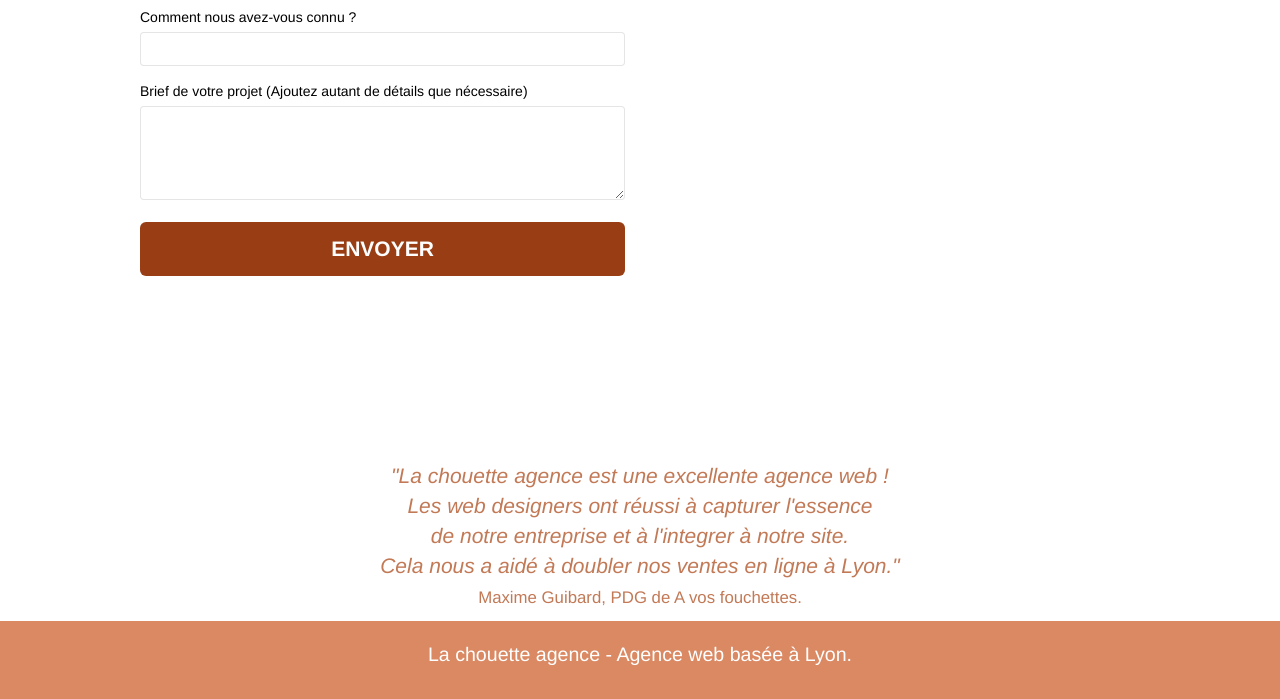
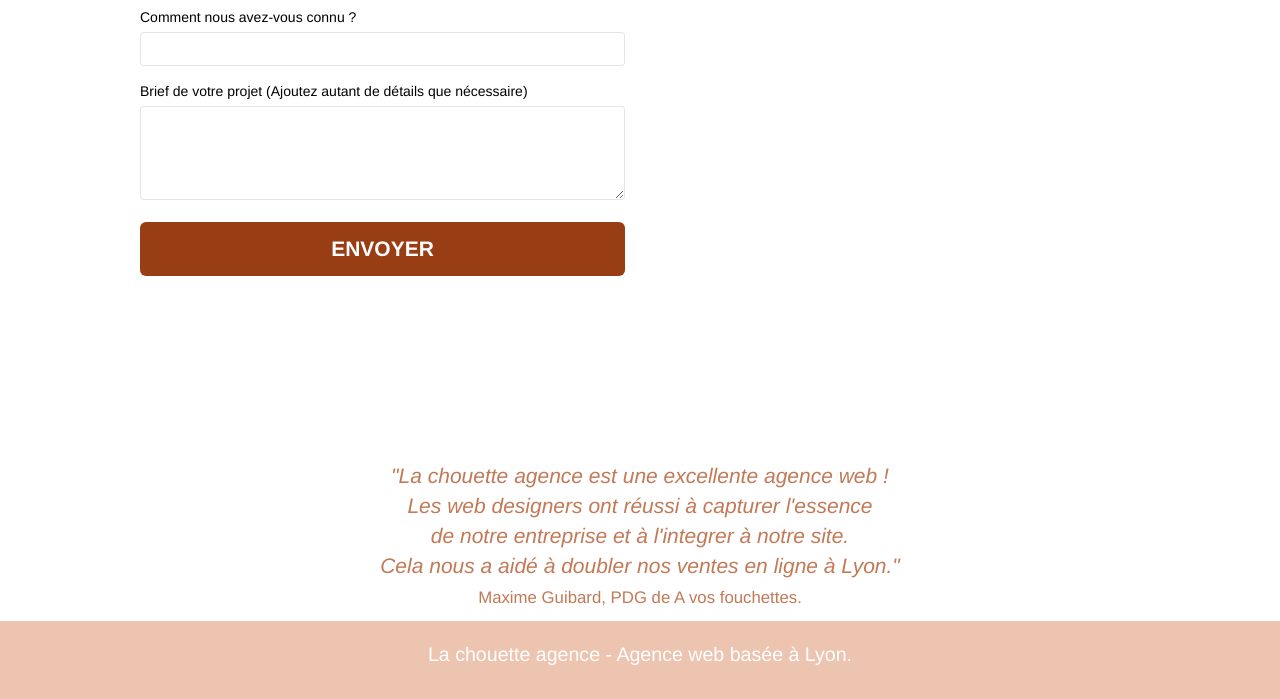
Before and after one commit to MARJAOUI/soutenancep4, a website: page page2.html in a window 1280 px wide. Shown: the part 688-1387 px from the top of the page. Drawn offline with nearby package versions, Linux system fonts and the light colour scheme; files that its build step writes are made by us from their sources; files whose address does not match are found by name.

Commit message:
ajout opacité background

```diff
--- a/style.css
+++ b/style.css
@@ -731,7 +731,7 @@ h4 {
 }
 
 .bgc-atomic-tangerine {
-    background-color: rgb(218, 137, 99);        /*    #F3976C    */
+    background-color: rgba(218, 137, 99, .5);        /*    #F3976C    */
 }
 
 .tc-white {
```
